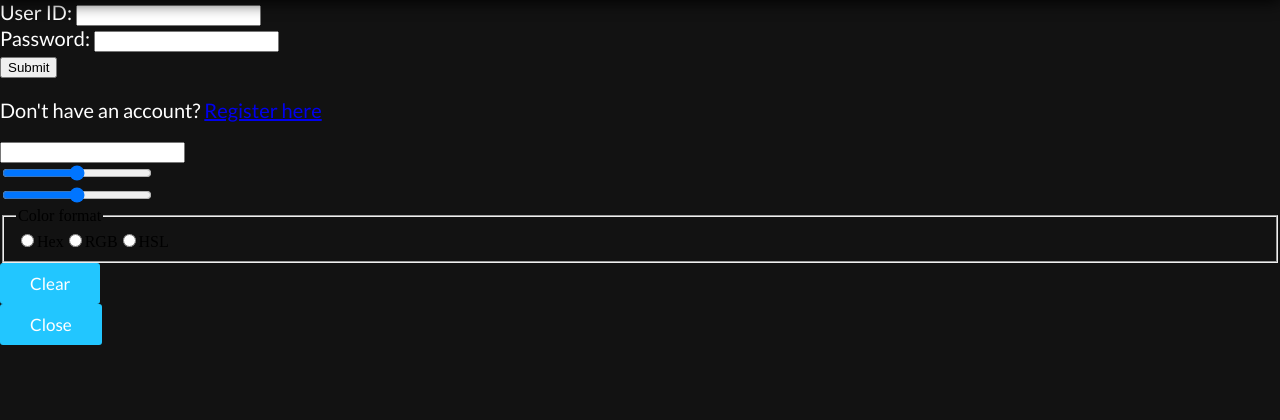
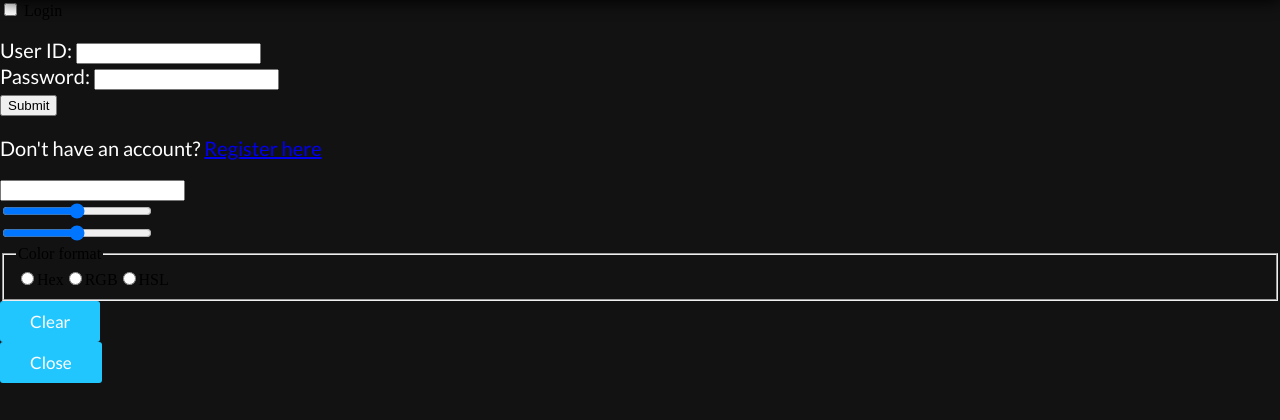
Before and after one commit to OkLuden/Xibit, a Flask app: page /login in a window 1280 px wide. Shown: the part 50-470 px from the top of the page. Run offline with Flask 2, Linux system fonts and the light colour scheme; parts of the project's set-up code (start-up, migrations or seed data) failed here and were passed over.

Commit message:
Added code for test popup in login.html

```diff
--- a/Xibit/templates/login.html
+++ b/Xibit/templates/login.html
@@ -1,7 +1,12 @@
 {% extends "base.html" %}
 
 {% block main_content %}
-    <form class="text" action="" method="POST" novalidate>
+    <div class="center">
+        <input type="checkbox" id="show">
+        <label for="show" class="show-btn">Login</label>
+        <div class="container">
+            <label for="show" class="close-btn fas fa-times"></label>
+            <form class="text" action="#" method="POST" novalidate>
                 {{ form.hidden_tag() }}
                 {{ form.user_id.label }}
                 {{ form.user_id() }}
@@ -17,6 +22,8 @@
                 <br />
                 {{ form.submit(class="button") }}
             </form>
+        </div>
+    </div>
 
     <p class="text">Don't have an account? <a href="{{ url_for('register') }}">Register here</a></p>
 {% endblock %}
```
Lines whose indentation alone changed are shown as unchanged.
